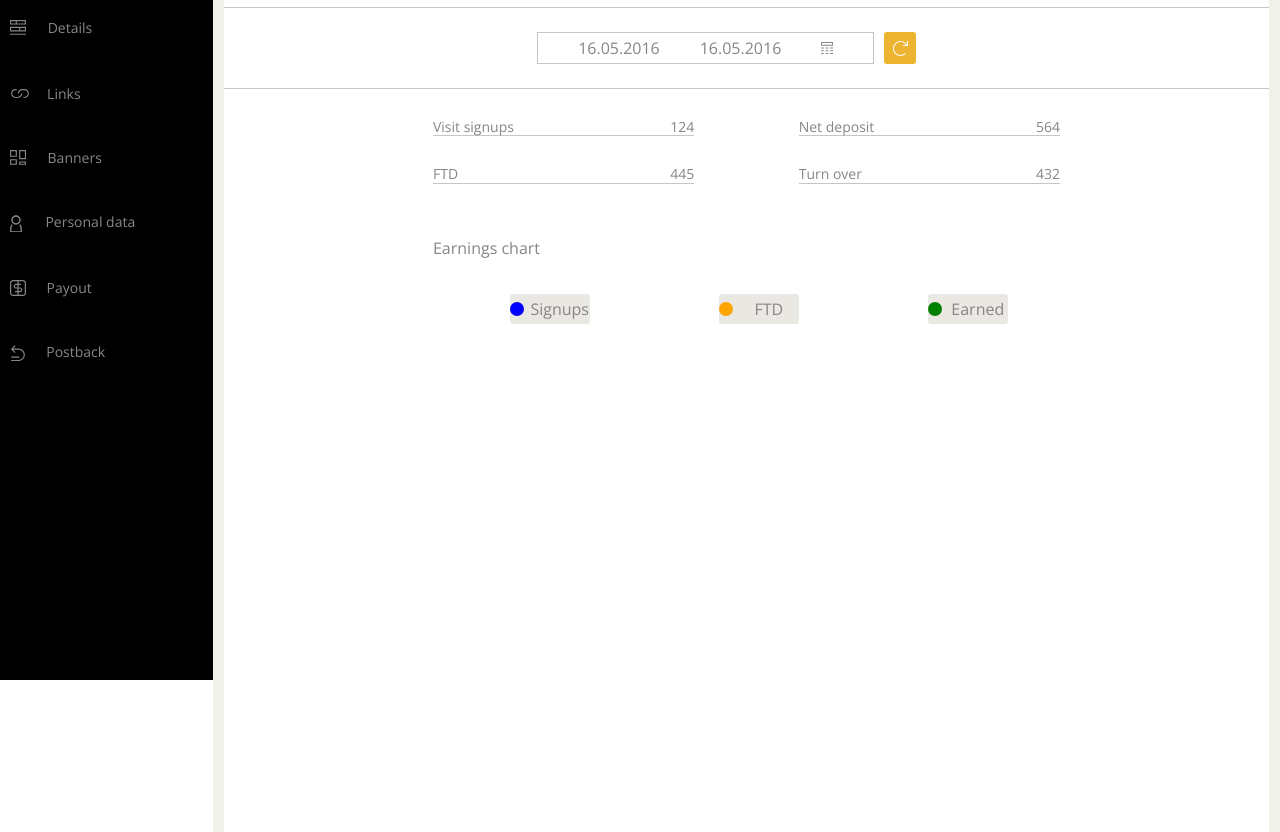
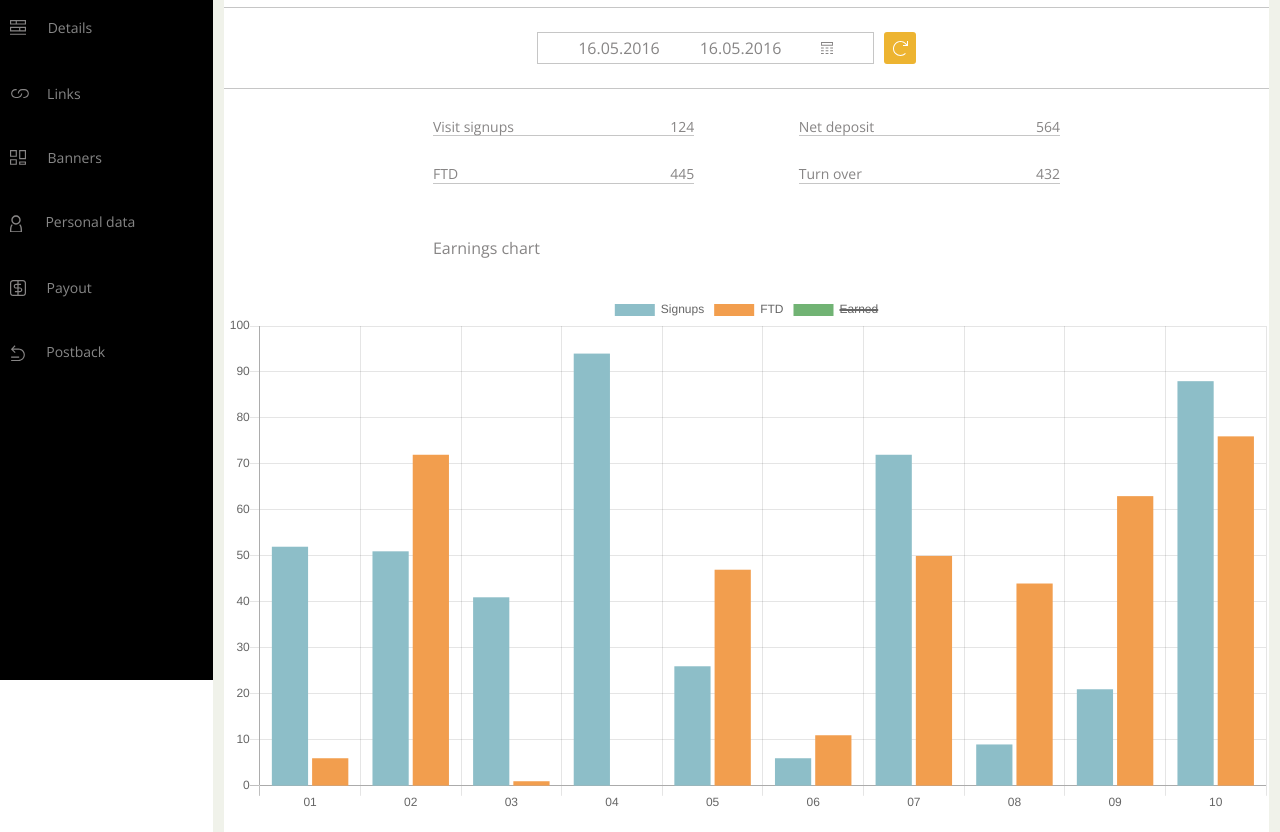
Before and after one commit to Kotwin98/Project_v1, a website: page index.html in a window 1280 px wide. Shown: the part 120-952 px from the top of the page. Drawn offline with nearby package versions, Linux system fonts and the light colour scheme.

Commit message:
add chart

```diff
--- a/index.html
+++ b/index.html
@@ -9,7 +9,7 @@
     </head>
     <body>
         <div class="row">
-            <div class="col-xl-2">
+            <div class="col-xl-2 col-lg-2 col-md-2 col-sm-2">
                 <div class="main-header">
                     <div class="row menu">
                         <div class="col-xl-10">
@@ -136,7 +136,7 @@
                     </div>
                 </div>
             </div>
-            <div class="col-xl-10">
+            <div class="col-xl-10 col-lg-10 ">
                 <div class="content-wrapper">
                     <div class="header">
                         <div class="header-content">
@@ -217,48 +217,13 @@
                             </div>
                             <br>
                             <br>
-                            <div class="legend">
-                                <div class="row">
-                                    <div class="col-xl-3">
-                                        <div class="row box">
-                                            <div class="col-xl-3">
-                                                <span class="circle"></span>
-                                            </div>
-                                            <div class="col-xl-9">
-                                                <span>Signups</span>
-                                            </div>
-                                        </div>
-                                    </div>
-                                    <div class="col-xl-1">
-                                    </div>
-                                    <div class="col-xl-3">
-                                        <div class="row box">
-                                            <div class="col-xl-3">
-                                                <span class="circle2"></span>
-                                            </div>
-                                            <div class="col-xl-9">
-                                                <span>FTD</span>
-                                            </div>
-                                        </div>
-                                    </div>
-                                    <div class="col-xl-1">
-                                    </div>
-                                    <div class="col-xl-3">
-                                        <div class="row box">
-                                            <div class="col-xl-3">
-                                                <span class="circle3"></span>
-                                            </div>
-                                            <div class="col-xl-9">
-                                                <span>Earned</span>
-                                            </div>
-                                        </div>
-                                    </div>
-                                </div>
-                            </div>
+                            <canvas id="myChart"></canvas>
                         </section>
                     </div>
                 </div>
             </div>
         </div>
+        <script src="https://cdnjs.cloudflare.com/ajax/libs/Chart.js/2.4.0/Chart.min.js"></script>
+        <script src="./js/script.js"></script>
     </body>
 </html>
--- a/js/script.js
+++ b/js/script.js
@@ -0,0 +1,34 @@
+var ctx = document.getElementById('myChart').getContext('2d');
+
+var chart = new Chart(ctx, {
+    // 1
+    type: 'bar',
+    data: {
+        // 2
+        labels: ["01", "02", "03", "04", "05", "06", "07", "08", "09", "10"],
+        // 3
+        datasets: [{
+            // 4
+            label: "Signups",
+            // 5
+            backgroundColor: '#8DBEC8',
+            borderColor: '#8DBEC8',
+            // 6
+            data: [ 52, 51, 41, 94, 26, 6, 72, 9, 21, 88 ],
+        },
+        {
+            label: "FTD",
+            backgroundColor: '#F29E4E',
+            borderColor: '#F29E4E',
+            data: [ 6, 72, 1, 0, 47, 11, 50, 44, 63, 76 ],
+        },
+        {
+            label: "Earned",
+            backgroundColor: '#71B374',
+            borderColor: '#71B374',
+            data: [ 59, 49, 68, 90, 67, 41, 13, 38, 48, 48 ],
+            // 7
+            hidden: true,
+        }]
+    },
+});
```
